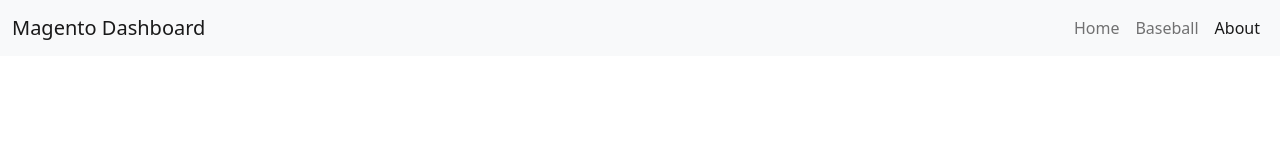
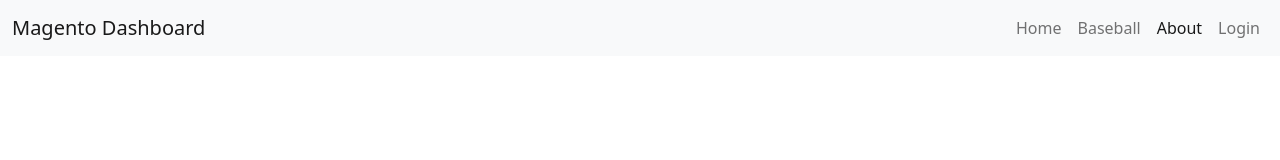
Before and after one commit to 5mehulhelp5/magento2-developer-dashboard, a React (Vite) app in the folder frontend/: page /about in a window 1280 px wide. Shown: the top 160 px of the page. Built offline with nearby package versions, Linux system fonts and the light colour scheme.

Commit message:
Add login to Header nav

```diff
--- a/frontend/src/components/Header.tsx
+++ b/frontend/src/components/Header.tsx
@@ -40,6 +40,14 @@ function Header() {
                                     }
                                 >About</NavLink>
                             </li>
+                            <li className="nav-item">
+                                <NavLink
+                                    to="/login"
+                                    className={({ isActive }) =>
+                                        isActive ? `nav-link active` : 'nav-link'
+                                    }
+                                >Login</NavLink>
+                            </li>
                         </ul>
                     </div>
                 </div>
```
